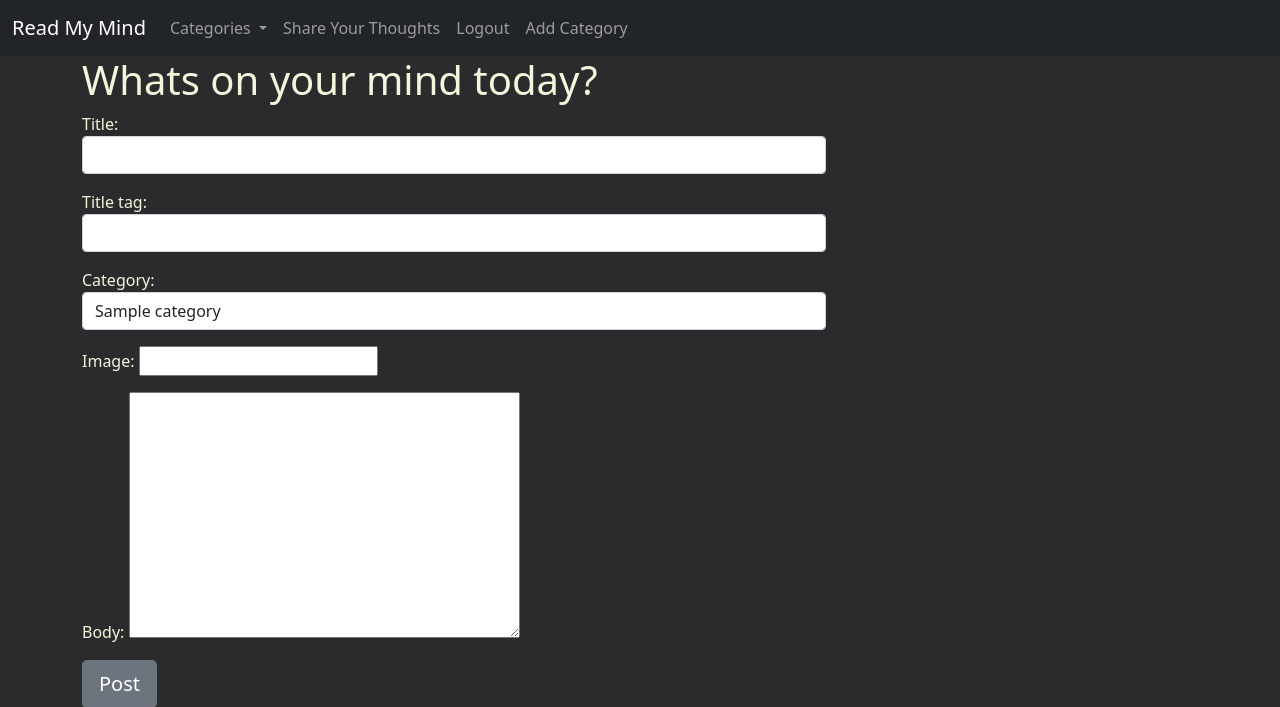
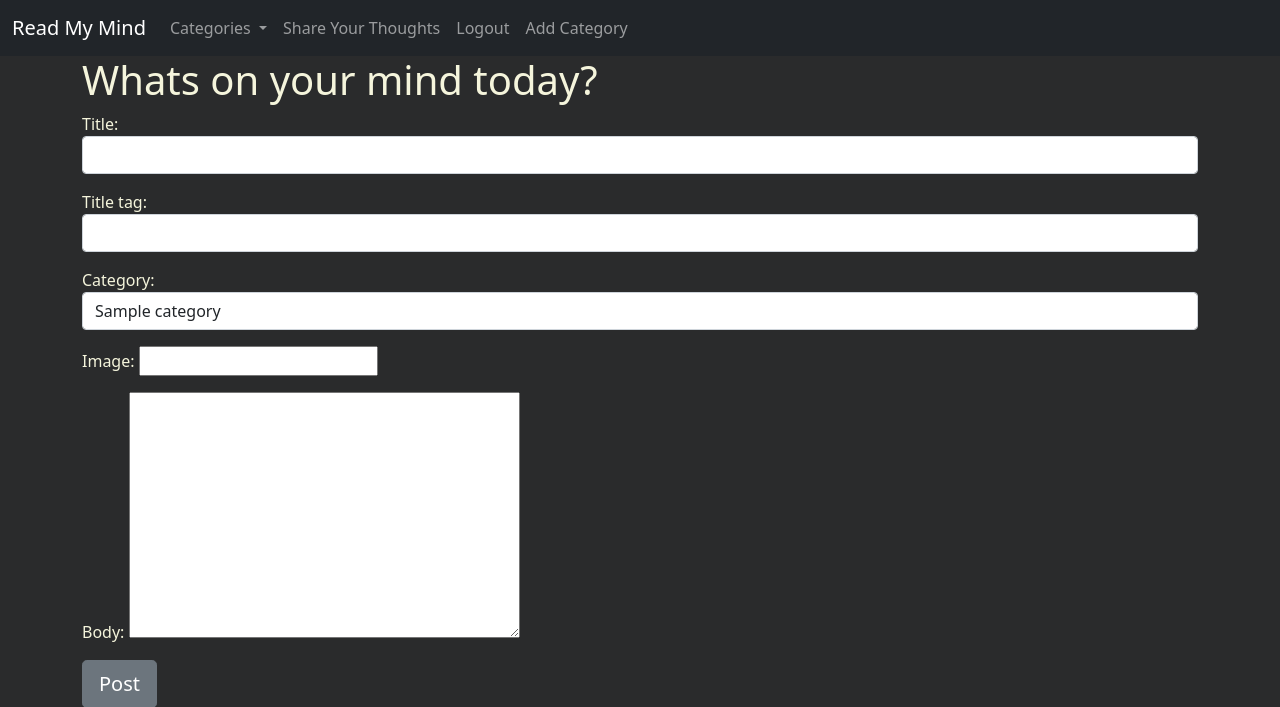
Before and after one commit to Code-Institute-Submissions/Odimac84-Project-4, a Django app: page /add-blogentry/ in a window 1280 px wide. Shown: the top 707 px of the page. Run offline with Django 3.2, Linux system fonts and the light colour scheme; a user stored in the database is signed in; tables that the repository leaves empty hold one stand-in row (values such as "Sample post").

Commit message:
add styling to add blogpost

```diff
--- a/static/css/style.css
+++ b/static/css/style.css
@@ -28,14 +28,16 @@ body {
     width: 100%;
 }
 
-.note_editor,
-.note-toolbox {
-    width: 100vw;
-}
-
 .footer {
     bottom: 0;
     width: 100%;
     height: 60px;
     line-height: 60px;
   }
+
+  @media (max-width: 991px) {
+    .note_editor,
+    .note-toolbox {
+        width: 100vw;
+    }
+}
--- a/templates/add-blogentry.html
+++ b/templates/add-blogentry.html
@@ -4,7 +4,7 @@
 
 {% if user.is_authenticated %}
 <h1>Whats on your mind today?</h1>
-<div class="form-group col-12 col-lg-8">
+<div class="form-group">
     <form method="POST" enctype="multipart/form-data">
         {% csrf_token %}
         {{ form.as_p }}
```
